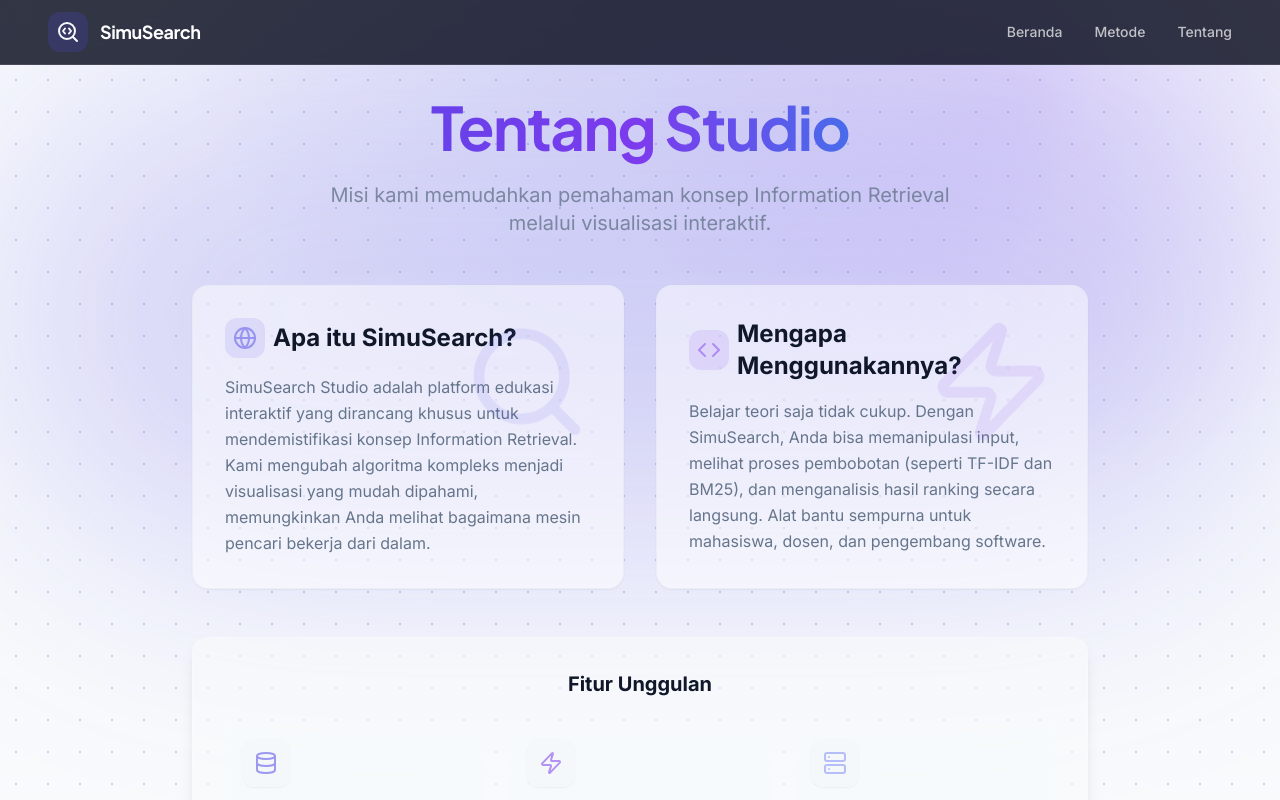
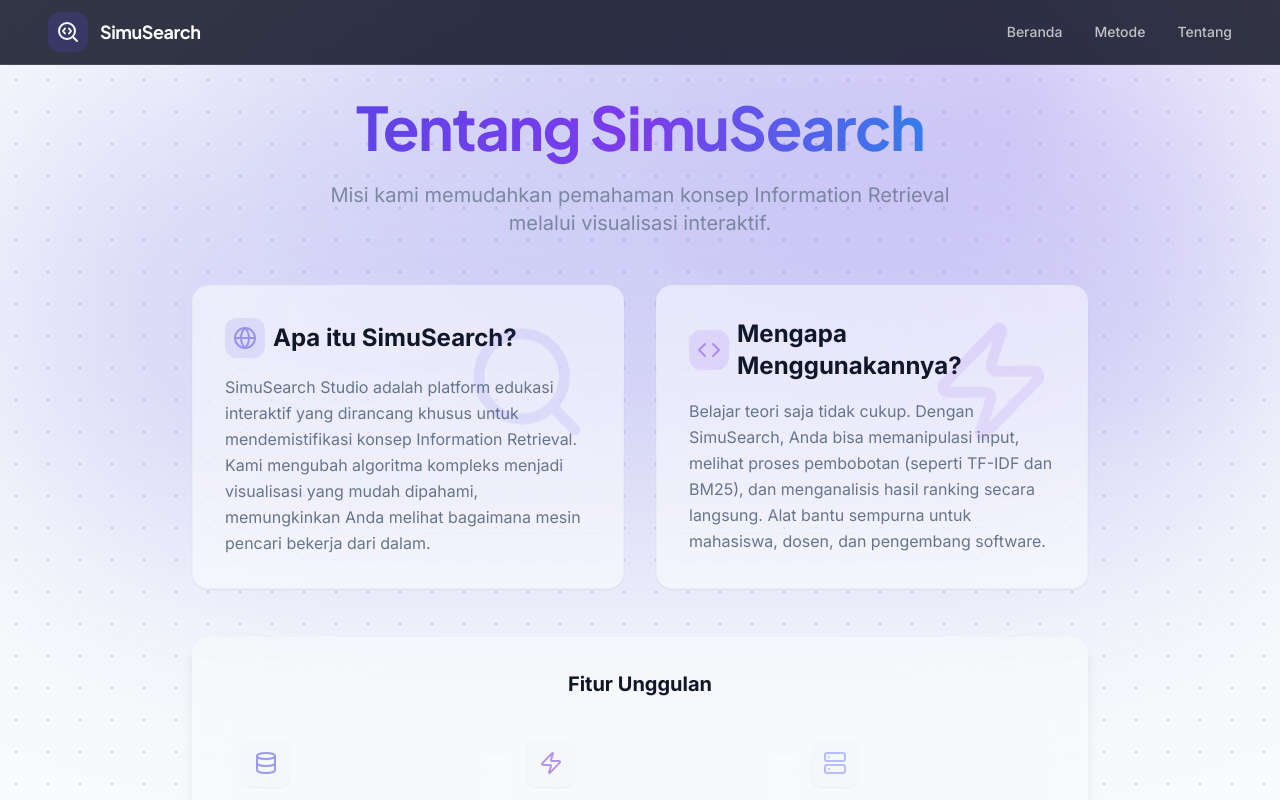
Before and after one commit to codebyyanto/SimuSearch, a Next.js app: page /about in a window 1280 px wide. Shown: the top 800 px of the page. Built offline with nearby package versions, Linux system fonts and the light colour scheme.

Commit message:
update halaman tentang

```diff
--- a/src/app/about/page.tsx
+++ b/src/app/about/page.tsx
@@ -8,7 +8,7 @@ export default function AboutPage() {
             <section className="max-w-4xl mx-auto space-y-12 animate-in-fade">
                 <div className="text-center space-y-4">
                     <h1 className="text-4xl md:text-6xl font-bold font-headline tracking-tight text-gradient pb-2">
-                        Tentang Studio
+                        Tentang SimuSearch
                     </h1>
                     <p className="text-xl text-muted-foreground/80 max-w-2xl mx-auto">
                         Misi kami memudahkan pemahaman konsep Information Retrieval melalui visualisasi interaktif.
```
